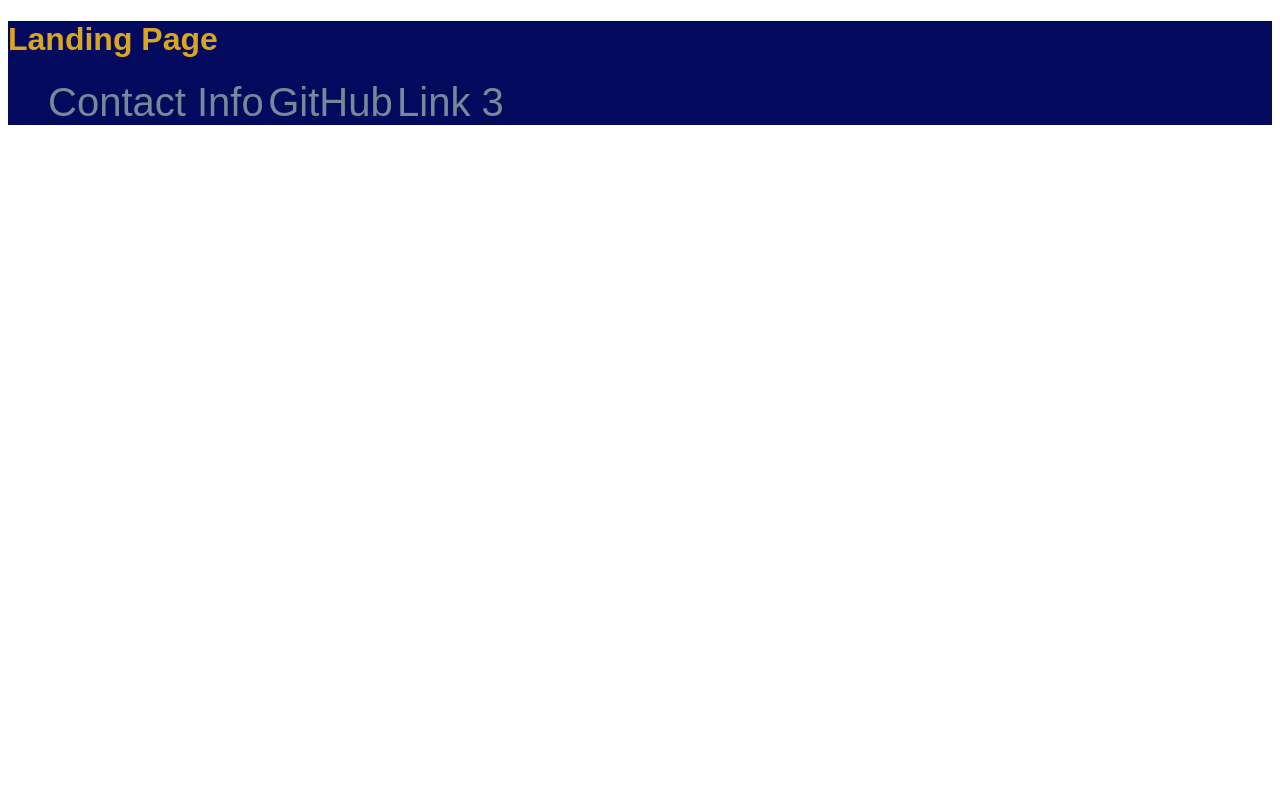
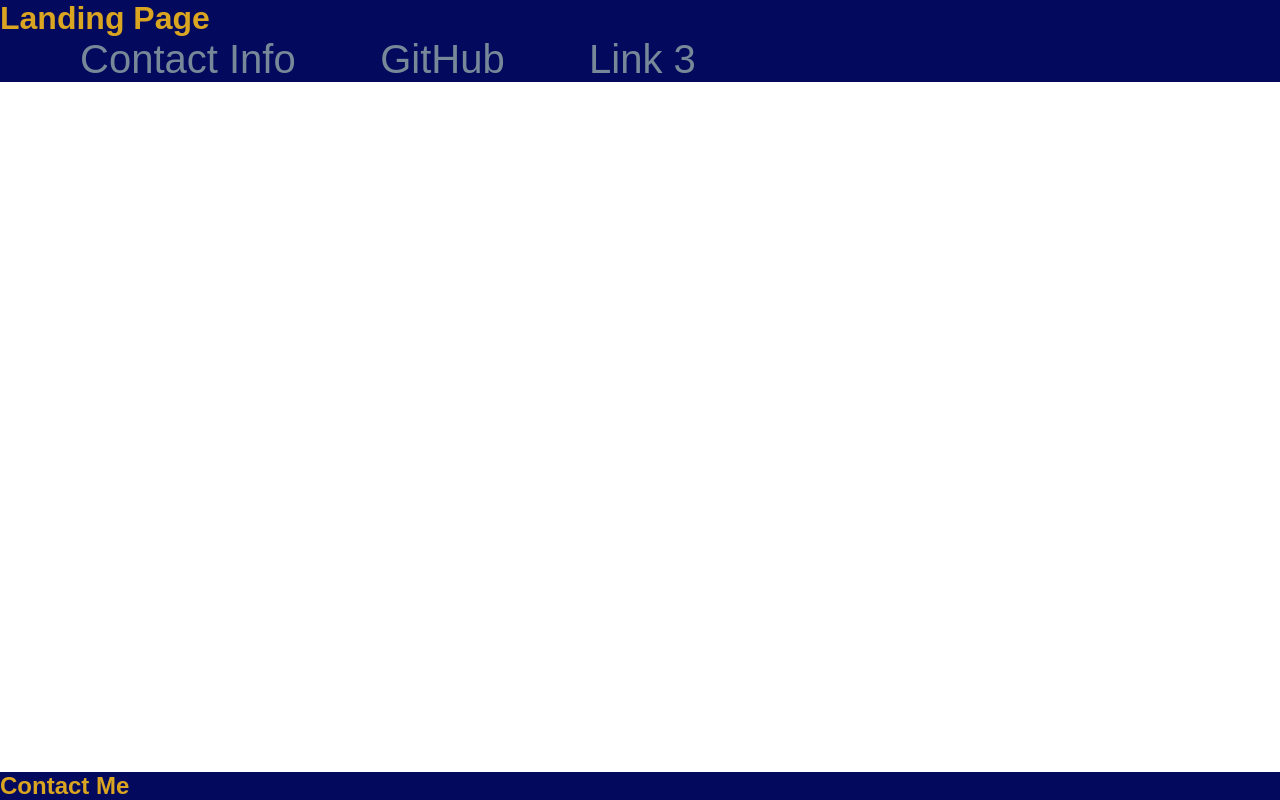
Before and after one commit to Lamm9/git-init-sample, a plain HTML site: page index.html in a window 1280 px wide. Drawn offline with Linux system fonts and the light colour scheme.

Commit message:
updated CSS

```diff
--- a/Assets/style.css
+++ b/Assets/style.css
@@ -1,15 +1,27 @@
 *{
     font-family: Arial, Helvetica, sans-serif;
+    margin: 0 auto;
 }
 
 header{
     width: 100%;
     background-color: rgb(3, 9, 92);
     color: goldenrod;
+    display: block;
+    position: relative; top: 0px;
 }
 
 li{
     display: inline;
     font-size: 40px;
     color: lightslategray;
+    padding: 40px;
+    position: relative;
 }
+
+h2{
+    width: 100%;
+    background-color: rgb(3, 9, 92);
+    color: goldenrod;
+    position: fixed; bottom: 0px;
+}
--- a/index.html
+++ b/index.html
@@ -19,7 +19,7 @@
         </nav>
     </header>
     <footer>
-        <h2></h2>
+        <h2>Contact Me</h2>
     </footer>
 </body>
 
```
